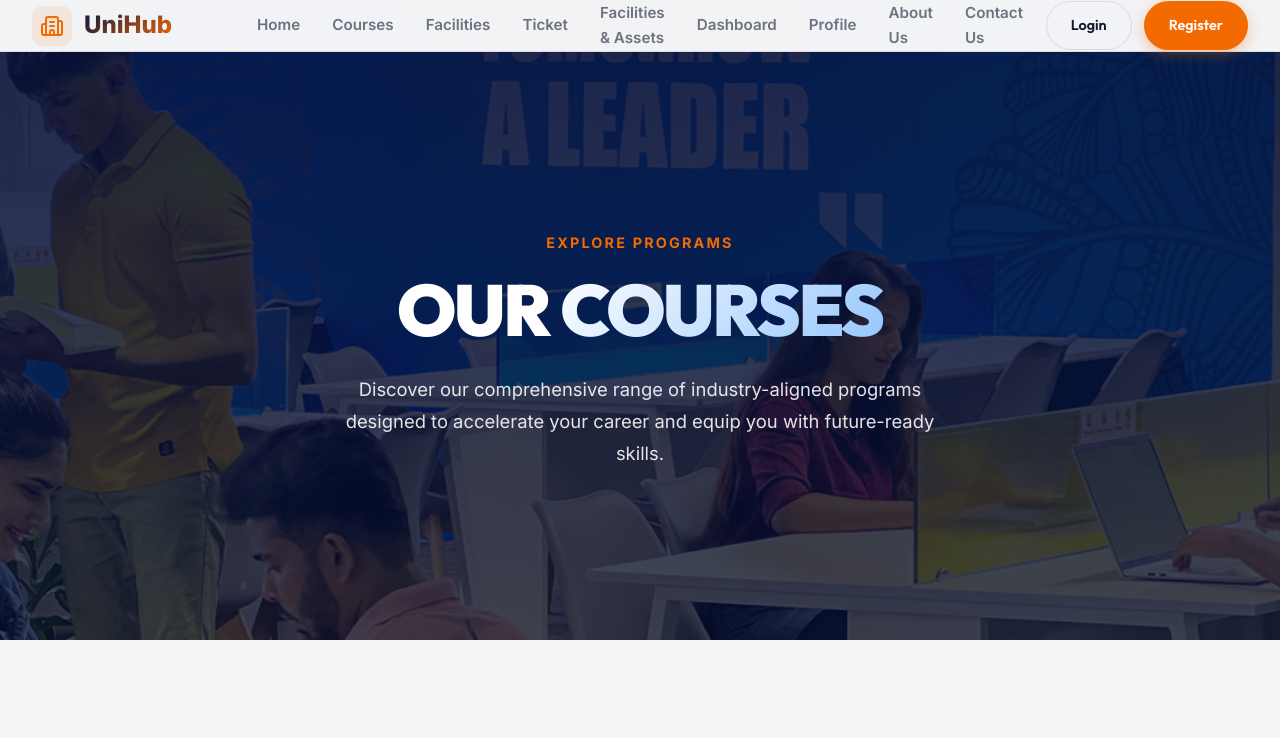
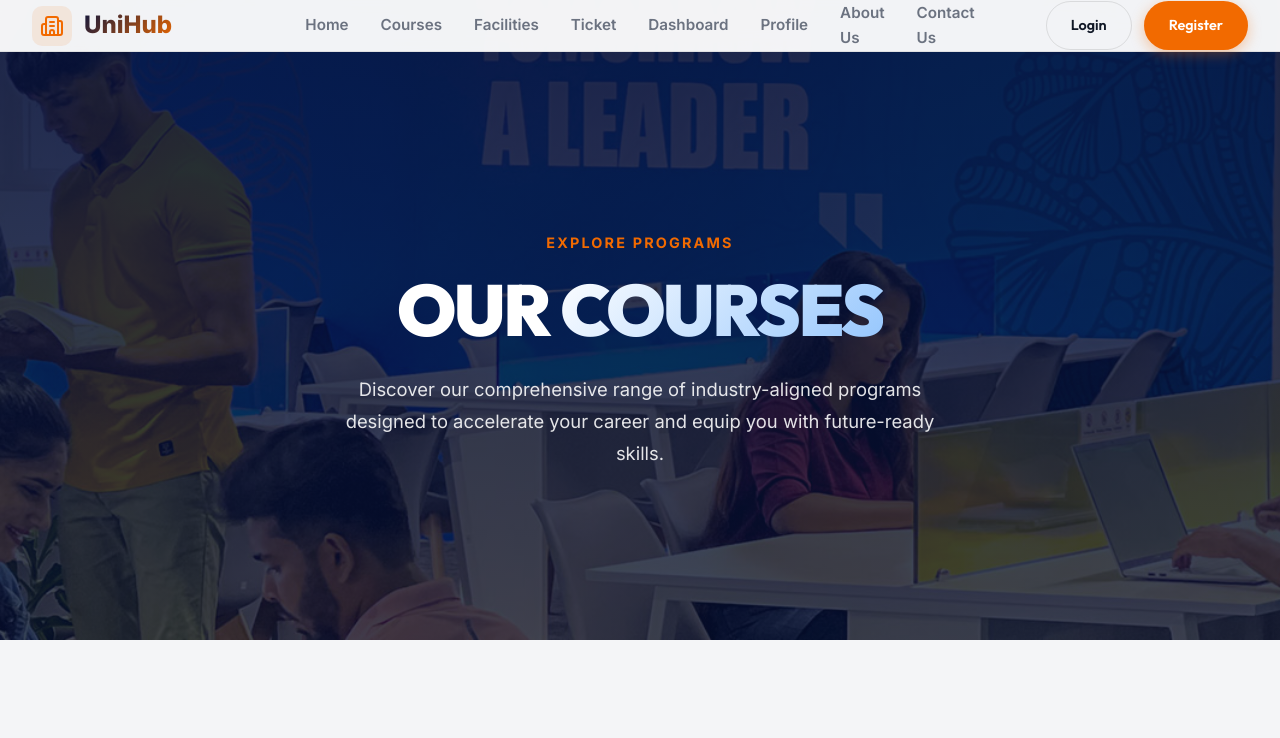
Before and after one commit to Amoda25/it3030-paf-2026-smart-campus-group-KND-05, a React (Vite) app in the folder frontend/: page /courses in a window 1280 px wide. Shown: the top 738 px of the page. Built offline with nearby package versions, Linux system fonts and the light colour scheme.

Commit message:
feat: implement responsive Header component with navigation and mobile menu overlay

```diff
--- a/frontend/src/components/common/Header.jsx
+++ b/frontend/src/components/common/Header.jsx
@@ -29,7 +29,6 @@ const Header = () => {
           <Link to="/courses" className="nav-link" style={{ fontWeight: '600' }}>Courses</Link>
           <Link to="/facilities" className="nav-link" style={{ fontWeight: '600' }}>Facilities</Link>
           <Link to="/incidents" className="nav-link" style={{ fontWeight: '600' }}>Ticket</Link>
-          <Link to="/facilities-dashboard" className="nav-link" style={{ fontWeight: '600' }}>Facilities & Assets</Link>
           <Link to="/dashboard" className="nav-link" style={{ fontWeight: '600' }}>Dashboard</Link>
           <Link to="/profile" className="nav-link" style={{ fontWeight: '600' }}>Profile</Link>
           <Link to="/about" className="nav-link" style={{ fontWeight: '600' }}>About Us</Link>
@@ -65,7 +64,6 @@ const Header = () => {
             <Link to="/courses" className="nav-link" style={{ fontSize: '1.1rem' }} onClick={() => setIsMobileMenuOpen(false)}>Courses</Link>
             <Link to="/facilities" className="nav-link" style={{ fontSize: '1.1rem' }} onClick={() => setIsMobileMenuOpen(false)}>Facilities</Link>
             <Link to="/incidents" className="nav-link" style={{ fontSize: '1.1rem' }} onClick={() => setIsMobileMenuOpen(false)}>Ticket</Link>
-            <Link to="/facilities-dashboard" className="nav-link" style={{ fontSize: '1.1rem' }} onClick={() => setIsMobileMenuOpen(false)}>Facilities & Assets</Link>
             <Link to="/dashboard" className="nav-link" style={{ fontSize: '1.1rem' }} onClick={() => setIsMobileMenuOpen(false)}>Dashboard</Link>
             <Link to="/profile" className="nav-link" style={{ fontSize: '1.1rem' }} onClick={() => setIsMobileMenuOpen(false)}>Profile</Link>
             <Link to="/about" className="nav-link" style={{ fontSize: '1.1rem' }} onClick={() => setIsMobileMenuOpen(false)}>About Us</Link>
```
